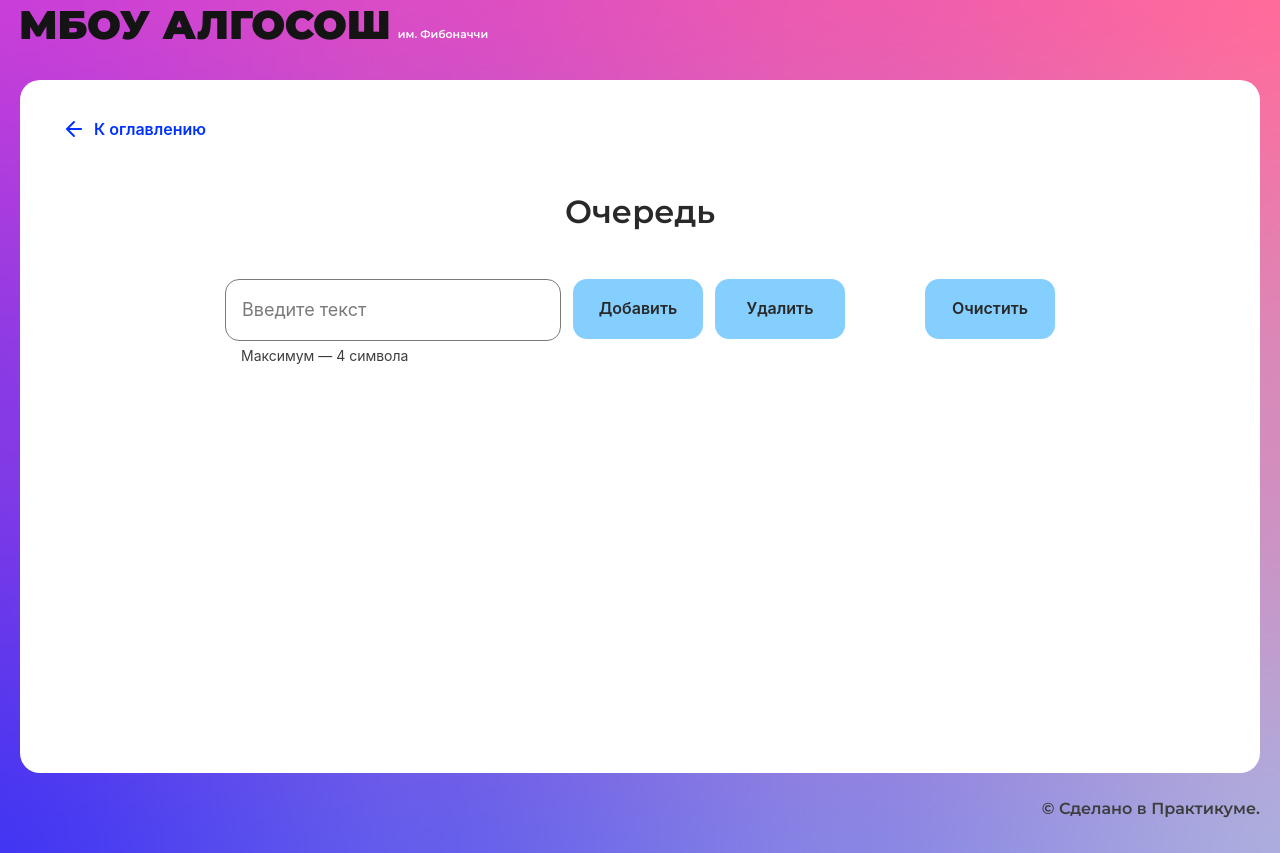
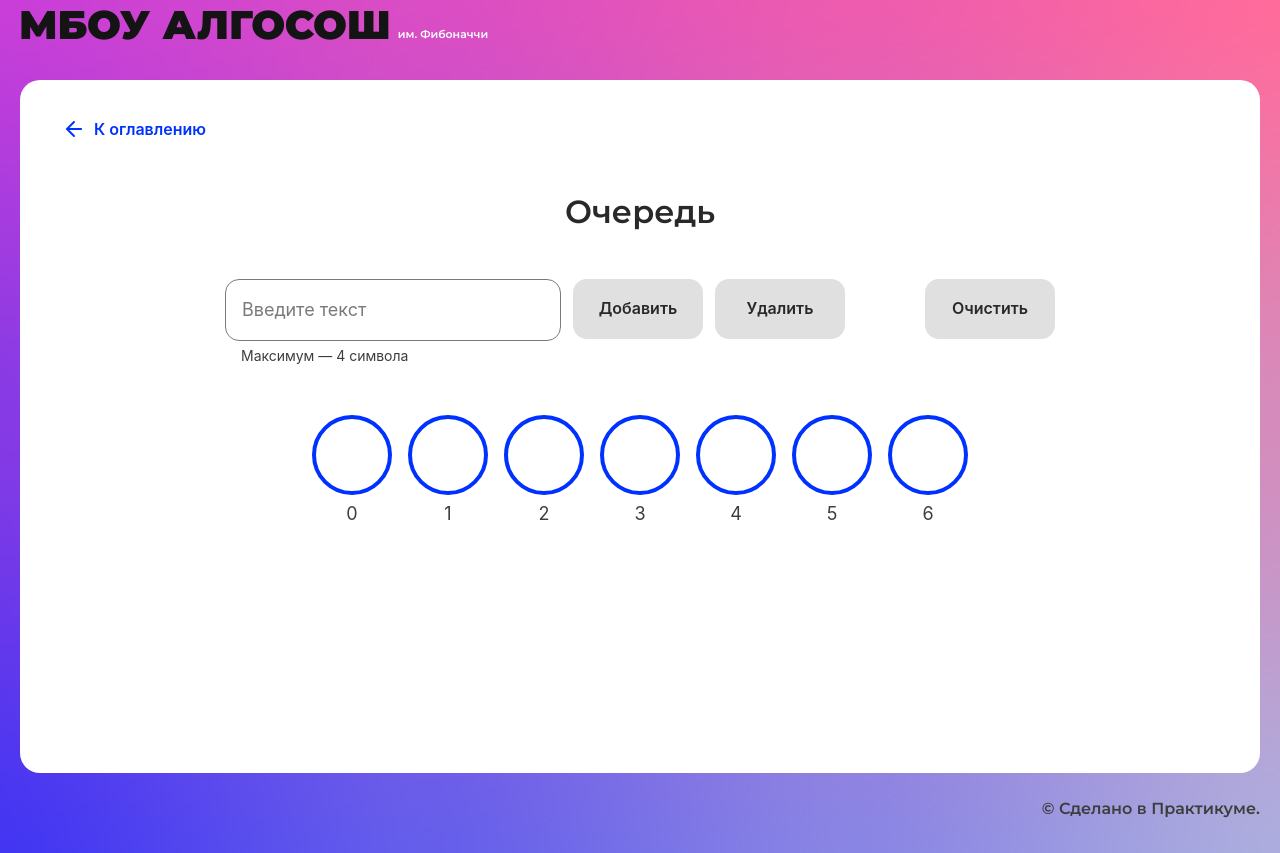
Before and after one commit to Kettrin62/algososh, a React (Create React App) app: page /queue in a window 1280 px wide. Built offline with nearby package versions, Linux system fonts and the light colour scheme.

Commit message:
feat: queue

```diff
--- a/src/components/queue-page/queue-page.module.css
+++ b/src/components/queue-page/queue-page.module.css
@@ -5,3 +5,12 @@
 .button {
   margin-left: 68px;
 }
+
+.list {
+  list-style-type: none;
+  margin: 48px 0 0;
+  padding: 0;
+  display: flex;
+  gap: 16px;
+  justify-content: center;
+}
--- a/src/components/queue-page/queue-page.tsx
+++ b/src/components/queue-page/queue-page.tsx
@@ -1,18 +1,119 @@
-import React from 'react';
+import React, { useEffect, useRef, useState } from 'react';
+import { SHORT_DELAY_IN_MS } from '../../constants/delays';
+import { TElement } from '../../types/data';
+import { ElementStates } from '../../types/element-states';
 import { Queue } from '../../utils/classes/class-queue';
+import { delay } from '../../utils/functions';
 import Form from '../form/form';
 import { Button } from '../ui/button/button';
+import { Circle } from '../ui/circle/circle';
 import { Input } from '../ui/input/input';
 import { SolutionLayout } from '../ui/solution-layout/solution-layout';
 import queueStyles from './queue-page.module.css';
 
 export const QueuePage: React.FC = () => {
 
-  const queue = new Queue<number>(7);
+  const [inputValue, setInputValue] = useState<string>('');
+  const [state, setState] = useState<ElementStates>();
 
-  const onQueueSubmit = (e: React.FormEvent) => {
+  const queue = new Queue<TElement<string>>(7);
+  const queueRef = useRef(queue);
+
+  const [array, setArray] = useState(queueRef.current.getQueue());
+  const [current, setCurrent] = useState<number>();
+
+  const [stateButtonAdd, setStateButtonAdd] = useState({
+    isLoader: false,
+    disabled: true,
+  });
+  const [stateButtonRemove, setStateButtonRemove] = useState({
+    isLoader: false,
+    disabled: true,
+  });
+  const [stateButtonClear, setStateButtonClear] = useState({
+    isLoader: false,
+    disabled: true,
+  });
+
+  const head = queueRef.current.getHead();
+  const tail = queueRef.current.getTail();
+  const length = queueRef.current.getLength();
+  const size = queueRef.current.getSize();
+
+
+
+  useEffect(() => {
+    if (inputValue) {
+      setStateButtonAdd({...stateButtonAdd, disabled: false});
+    } else {
+      setStateButtonAdd({...stateButtonAdd, disabled: true});
+    }
+  }, [inputValue]);
+
+  const onChangeInputValue = (e: React.ChangeEvent<HTMLInputElement>) => {
+    setInputValue(e.target.value);
+    if (length > 6) {
+      setStateButtonAdd({...stateButtonAdd, disabled: true});
+    }
+  };
+
+  const onQueueSubmit = async (e: React.FormEvent) => {
     e.preventDefault();
+    if (length >= size) {
+      return;
+    }
+    queueRef.current.enqueue({
+      value: inputValue,
+      state: ElementStates.Default,
+    });
+    setCurrent(tail + 1);
+    setState(ElementStates.Changing);
+    setInputValue('');
+    setArray(queueRef.current.getQueue());
+    setStateButtonAdd({...stateButtonAdd, isLoader: true});
+    setStateButtonRemove({...stateButtonRemove, disabled: true});
+    setStateButtonClear({...stateButtonClear, disabled: true});
+    await delay(SHORT_DELAY_IN_MS);
+    setState(ElementStates.Default);
+    setStateButtonAdd({
+      isLoader: false,
+      disabled: true,
+    });
+    setStateButtonRemove({...stateButtonRemove, disabled: false});
+    setStateButtonClear({...stateButtonClear, disabled: false});
   };
+
+  const onClickRemove = async () => {
+    setCurrent(head);
+    setState(ElementStates.Changing);
+    setStateButtonRemove({...stateButtonRemove, isLoader: true});
+    setStateButtonClear({...stateButtonClear, disabled: true});
+    await delay(SHORT_DELAY_IN_MS);
+    queueRef.current.dequeue();
+    setState(ElementStates.Default);
+    setArray(queueRef.current.getQueue());
+    if (length > 0) {
+      setStateButtonRemove({...stateButtonRemove, isLoader: false});
+      setStateButtonClear({...stateButtonClear, disabled: false});
+    } else {
+      setStateButtonRemove({
+        isLoader: false,
+        disabled: true,
+      });
+      setStateButtonClear({
+        isLoader: false,
+        disabled: true,
+      });
+    }
+  };
+
+  const onClickClear = async () => {
+    queueRef.current.clear();
+    setArray(queueRef.current.getQueue());
+    setStateButtonClear({...stateButtonClear, disabled: true});
+    setStateButtonRemove({...stateButtonRemove, disabled: true});
+  };
+
 
   return (
     <SolutionLayout title='Очередь'>
@@ -24,31 +125,48 @@ export const QueuePage: React.FC = () => {
         <Input
           maxLength={4}
           isLimitText={true}
-          // onChange={onChangeInputValue}
-          // value={inputValue}
+          onChange={onChangeInputValue}
+          value={inputValue}
         />
         <Button
           text='Добавить'
           type='submit'
-          // isLoader={stateButtonAdd.isLoader}
-          // disabled={stateButtonAdd.disabled}
+          isLoader={stateButtonAdd.isLoader}
+          disabled={stateButtonAdd.disabled}
         />
         <Button
           text='Удалить'
           type='button'
-          // isLoader={stateButtonRemove.isLoader}
-          // disabled={stateButtonRemove.disabled}
-          // onClick={onClickRemove}
+          isLoader={stateButtonRemove.isLoader}
+          disabled={stateButtonRemove.disabled}
+          onClick={onClickRemove}
         />
         <Button
           text='Очистить'
           type='reset'
           extraClass={queueStyles.button}
-          // isLoader={stateButtonClear.isLoader}
-          // disabled={stateButtonClear.disabled}
-          // onClick={onClickReset}
+          isLoader={stateButtonClear.isLoader}
+          disabled={stateButtonClear.disabled}
+          onClick={onClickClear}
         />
       </Form>
+      <ul className={queueStyles.list}>
+        {array?.map((el, index) => (
+          <li key = {index}>
+            <Circle
+              letter={el?.value ? el.value : ''}
+              state={
+                index === current
+                ? state
+                : el?.state
+              }
+              index={index}
+              head={el?.value && index === head ? 'head' : null}
+              tail={el?.value && index === tail ? 'tail' : null}
+            />
+          </li>
+        ))}
+      </ul>
     </SolutionLayout>
   );
 };
--- a/src/components/stack-page/stack-page.tsx
+++ b/src/components/stack-page/stack-page.tsx
@@ -93,8 +93,8 @@ export const StackPage: React.FC = () => {
     }
   };
 
-  const onClickReset = async () => {
-    stackRef.current.reset();
+  const onClickClear = async () => {
+    stackRef.current.clear();
     setArray(stackRef.current.getStack());
     setStateButtonClear({...stateButtonClear, disabled: true});
     setStateButtonRemove({...stateButtonRemove, disabled: true});
@@ -132,12 +132,11 @@ export const StackPage: React.FC = () => {
           extraClass={stackStyles.button}
           isLoader={stateButtonClear.isLoader}
           disabled={stateButtonClear.disabled}
-          onClick={onClickReset}
+          onClick={onClickClear}
         />
       </Form>
-      {array && (
       <ul className={stackStyles.list}>
-          {array.map((el, index) => (
+        {array?.map((el, index) => (
           <li key = {index}>
             <Circle
               letter={el.value}
@@ -152,7 +151,6 @@ export const StackPage: React.FC = () => {
           </li>
         ))}
       </ul>
-      )}
     </SolutionLayout>
   );
 };
--- a/src/utils/classes/class-queue.ts
+++ b/src/utils/classes/class-queue.ts
@@ -13,7 +13,7 @@ export class Queue<T> implements IQueue<T> {
 
   constructor(size: number) {
     this.size = size;
-    this.container = Array(size);
+    this.container = Array(size).fill(null);
   }
 
   enqueue = (item: T) => {
@@ -31,9 +31,13 @@ export class Queue<T> implements IQueue<T> {
       throw new Error("No elements in the queue");
     }
 
-    delete this.container[this.head];
+    this.container[this.head] = null;
     this.head++;
     this.length--;
+  };
+
+  clear = () => {
+    this.container = Array(this.size).fill(null);
   };
 
   peak = (): T | null => {
@@ -47,4 +51,39 @@ export class Queue<T> implements IQueue<T> {
   };
 
   isEmpty = () => this.length === 0;
+
+  getQueue = () => this.container;
+
+  getHead = () => this.head;
+
+  getTail = () => this.tail - 1;
+
+  getLength = () => this.length;
+
+  getSize = () => this.size;
+
+
+
+
+  setClear = () => {
+    this.head = 0;
+    this.tail = 0;
+    this.length = 0;
+    this.container = Array(this.size).fill(null);
+  };
+
+
+
+
+  getElements() {
+    return this.container;
+  }
+
+
+
+
+
+
+
+
 }
--- a/src/utils/classes/class-stack.ts
+++ b/src/utils/classes/class-stack.ts
@@ -23,11 +23,11 @@ export class Stack<T> implements IStack<T> {
     return null;
   };
 
+  clear = () => {
+    this.container = [];
+  };
+
   getSize = () => this.container.length;
 
   getStack = () => this.container;
-
-  reset = () => {
-    this.container = [];
-  };
 }
```
Also changed, not shown: 1 other file (tests, documents, lock files or other folders). Lines whose indentation alone changed are shown as unchanged.
